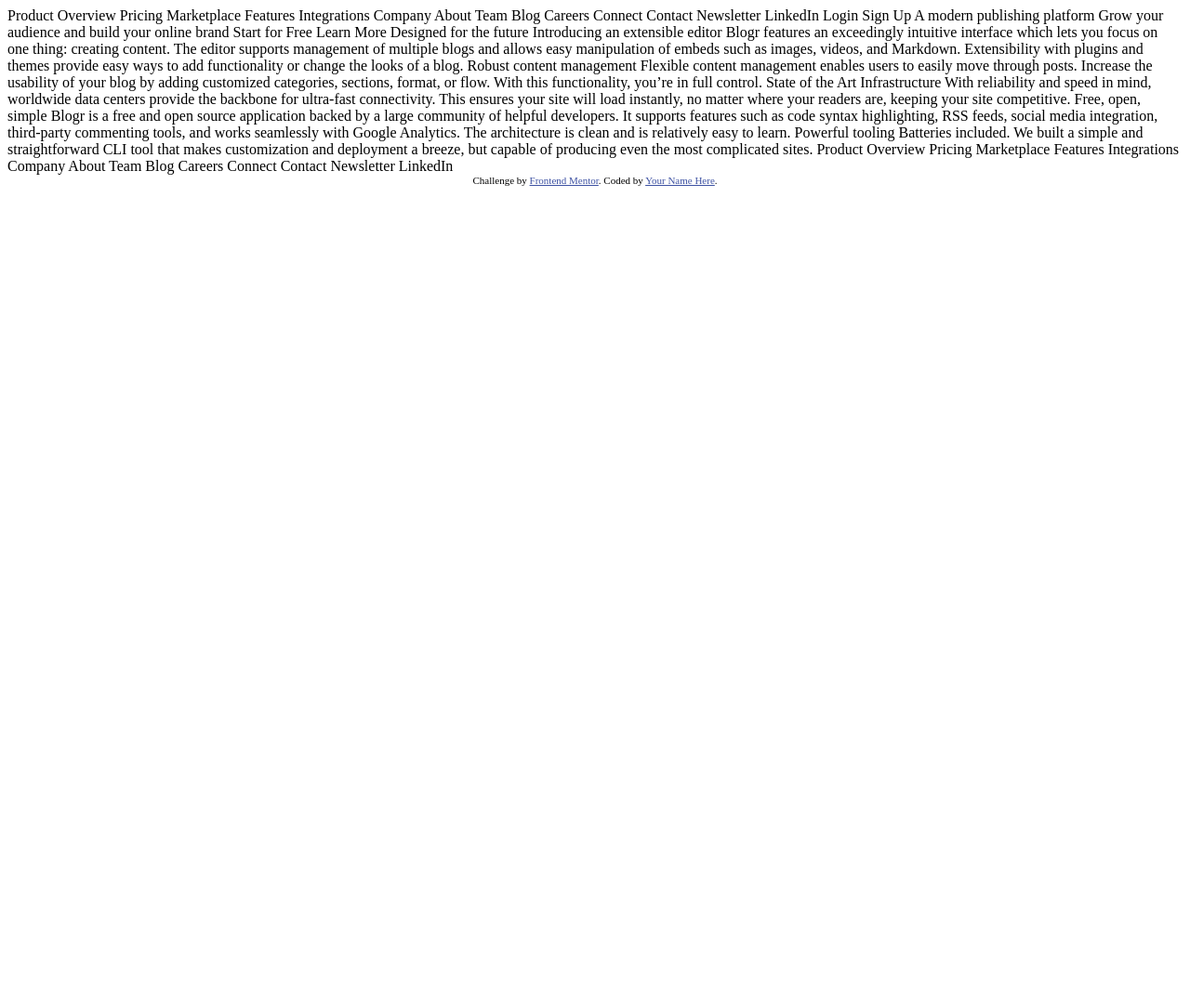
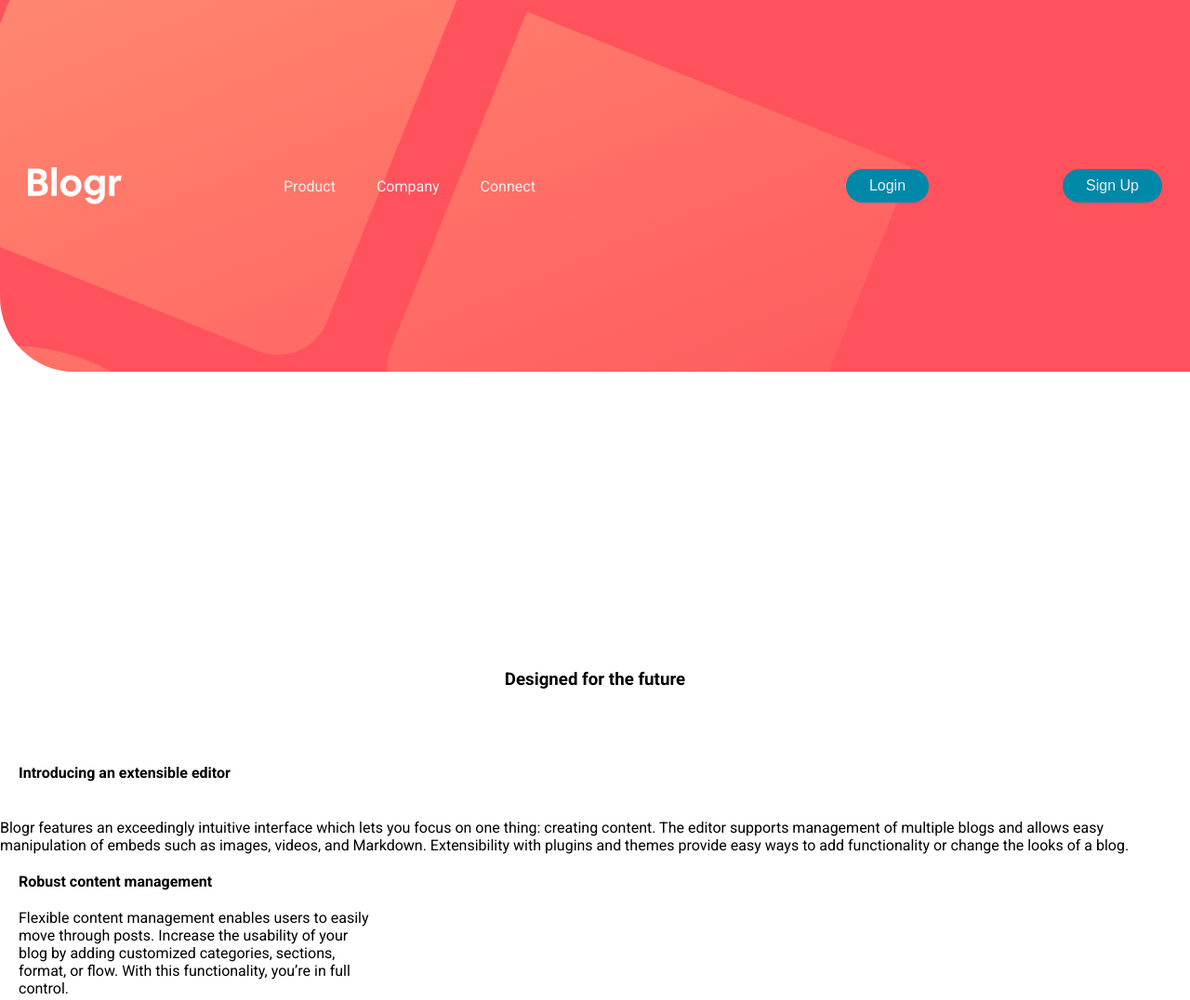
Before and after one commit to applewhite504/blogr-landing-page-main, a plain HTML site: page index.html in a window 1280 px wide. Shown: the top 1076 px of the page at 93% size. Before the commit the page ends 800 px from the top, so only its background shows below. Drawn offline with Linux system fonts and the light colour scheme.

Commit message:
first commit

```diff
--- a/index.html
+++ b/index.html
@@ -5,7 +5,7 @@
   <meta name="viewport" content="width=device-width, initial-scale=1.0"> <!-- displays site properly based on user's device -->
 
   <link rel="icon" type="image/png" sizes="32x32" href="./images/favicon-32x32.png">
-
+  <link rel="stylesheet" href="style.css">
   <title>Frontend Mentor | [Blogr]</title>
 
   <!-- Feel free to remove these styles or customise in your own stylesheet 👍 -->
@@ -15,60 +15,111 @@
   </style>
 </head>
 <body>
-  Product
+    <header>
+      <img class="logo" src="images/logo.svg" alt="logo">
+      <nav>
+          <ul class="nav_links">
+              <li><a href="#">Product</a></li>
+              <li><a href="#">Company</a></li>
+              <li><a href="#">Connect</a></li>
+          </ul>
+      </nav>
+      <a class="left" href="#"><button>Login</button></a>
+      <a class="right" href="#"><button>Sign Up</button></a>
+    </header>
 
-  Overview
-  Pricing
-  Marketplace
-  Features
-  Integrations
 
-  Company
 
-  About
-  Team
-  Blog
-  Careers
 
-  Connect
 
-  Contact
-  Newsletter
-  LinkedIn
 
-  Login
-  Sign Up
 
-  A modern publishing platform
-  Grow your audience and build your online brand
 
-  Start for Free
-  Learn More
 
-  Designed for the future
 
-  Introducing an extensible editor
-  Blogr features an exceedingly intuitive interface which lets you focus on one thing: creating content.
+
+
+
+
+<!-- <section id="top">
+
+  <div class="navigation">
+    <ul>
+      <li><a href="#">Product</a>
+        <ul>
+          <li><a href="#">Overview</a></li>
+          <li><a href="#">Pricing</a></li>
+          <li><a href="#">Marketplace</a></li>
+          <li><a href="#">Features</a></li>
+          <li><a href="#">Integrations</a></li>
+        </ul>
+      </li>
+      <li><a href="#">Company</a>
+        <ul>
+          <li><a href="#">About</a></li>
+          <li><a href="#">Team</a></li>
+          <li><a href="#">Blog</a></li>
+          <li><a href="#">Careers</a></li>
+        </ul>
+      </li>
+      <li><a href="#">Connect</a>
+        <ul>
+          <li><a href="#">Contact</a></li>
+          <li><a href="#">Newsletter</a></li>
+          <li><a href="#">LinkedIn</a></li>
+        </ul>
+      </li>
+    </ul>
+  </div> -->
+
+    <!-- <div class="nav-button">
+      <button id="loginBtn">Login</button>
+      <button id="signupBtn">Sign Up</button>
+    </div>
+
+
+  <h1>A modern publishing platform</h1>
+  <p>Grow your audience and build your online brand</p>
+
+    <div class="enter-button">
+    <button id="startBtn">Start for Free</button>
+    <button id="learnBtn">Learn More</button>
+  </div> -->
+
+  <div class="middle-container">
+
+  <h3>Designed for the future</h3>
+
+  <h4>Introducing an extensible editor</h4>
+  <p></p>Blogr features an exceedingly intuitive interface which lets you focus on one thing: creating content.
   The editor supports management of multiple blogs and allows easy manipulation of embeds such as images,
   videos, and Markdown. Extensibility with plugins and themes provide easy ways to add functionality or
   change the looks of a blog.
 
-  Robust content management
-  Flexible content management enables users to easily move through posts. Increase the usability of your blog
-  by adding customized categories, sections, format, or flow. With this functionality, you’re in full control.
+  <h4>Robust content management</h4>
+  <p>Flexible content management enables users to easily move through posts. Increase the usability of your blog
+  by adding customized categories, sections, format, or flow. With this functionality, you’re in full control.</p>
+</div>
 
-  State of the Art Infrastructure
-  With reliability and speed in mind, worldwide data centers provide the backbone for ultra-fast connectivity.
-  This ensures your site will load instantly, no matter where your readers are, keeping your site competitive.
+<div class="lower-container">
 
-  Free, open, simple
-  Blogr is a free and open source application backed by a large community of helpful developers. It supports
+</div>
+<h4>State of the Art Infrastructure</h4>
+  <p>With reliability and speed in mind, worldwide data centers provide the backbone for ultra-fast connectivity.
+  This ensures your site will load instantly, no matter where your readers are, keeping your site competitive.</p>
+
+  <h4>Free, open, simple</h4>
+  <p>Blogr is a free and open source application backed by a large community of helpful developers. It supports
   features such as code syntax highlighting, RSS feeds, social media integration, third-party commenting tools,
-  and works seamlessly with Google Analytics. The architecture is clean and is relatively easy to learn.
+  and works seamlessly with Google Analytics. The architecture is clean and is relatively easy to learn.</p>
 
-  Powerful tooling
-  Batteries included. We built a simple and straightforward CLI tool that makes customization and deployment a breeze, but
-  capable of producing even the most complicated sites.
+  <h4>Powerful tooling</h4>
+  <p>Batteries included. We built a simple and straightforward CLI tool that makes customization and deployment a breeze, but
+  capable of producing even the most complicated sites.</p>
+
+</div>
+
+<!-- <footer>
 
   Product
 
@@ -90,10 +141,11 @@
   Contact
   Newsletter
   LinkedIn
+</footer> -->
 
-  <div class="attribution">
+  <!-- <div class="attribution">
     Challenge by <a href="https://www.frontendmentor.io?ref=challenge" target="_blank">Frontend Mentor</a>.
     Coded by <a href="#">Your Name Here</a>.
-  </div>
+  </div> -->
 </body>
 </html>
--- /dev/null
+++ b/style.css
@@ -0,0 +1,186 @@
+@import url('https://fonts.googleapis.com/css2?family=Roboto:wght@400;700&display=swap');
+
+* {
+  box-sizing: border-box;
+  margin: 0;
+  padding: 0;
+  /* background-color: orange; */
+}
+
+body {
+  font-family: 'Roboto', sans-serif;
+  /* display: flex;
+  flex-direction: column; */
+  height: 100vh;
+  overflow: hidden;
+}
+
+li, a, button {
+    font-size: 16px;
+    color: #edf0f1;
+    text-decoration: none;
+}
+
+header {
+    height: 50vh;
+    display: flex;
+    position: relative;
+    justify-content: space-between;
+    align-items: center;
+    padding: 30px;
+    background-color: #ff525d;
+    background-image: url("./images/bg-pattern-intro.svg");
+    background-position: -550px -450px;
+    background-repeat: no-repeat;
+    background-size: 1800px;
+    border-radius: 0 0 0 80px;
+}
+
+.nav_links {
+    list-style: none;
+    position: relative;
+    right: 50px;
+}
+
+.nav_links li {
+    display: inline-block;
+    padding: 0px 20px;
+}
+
+.nav_links li a {
+    transition: all 0.3s ease 0;
+}
+
+.nav_links li a:hover {
+    color: pink;
+}
+
+button {
+    padding: 9px 25px;
+    background-color: rgba(0, 136, 169, 1);
+    border: none;
+    border-radius: 50px;
+    cursor: pointer;
+    transition: all 0.3s, ease 0s;
+}
+
+button:hover {
+    background-color: rgba(0, 136, 169, 0.8);
+}
+
+.left {
+    position: relative;
+    left: 60px;
+}
+
+
+
+
+
+
+
+
+
+
+
+
+
+/*#top {
+    /* display: inline;
+    background-color: orange;
+    height: 50vh;
+}
+
+.navigation {
+    width: 100%;
+}
+.navigation ul {
+    display: flex;
+    margin-left: 130px;
+
+}
+
+.navigation ul li {
+    list-style: none;
+    position: relative;
+    padding: 10px 0;
+    transition: 0.5s;
+    /* box-sizing: border-box;
+}
+
+.navigation ul li a {
+    text-decoration: none;
+    padding: 0 20px;
+    color: #fff;
+}
+
+.navigation ul li ul {
+    position: absolute;
+    top: 44px;
+    left: 0;
+    display: block;
+    width: 200px;
+    transition: 0.5s;
+    visibility: hidden;
+}
+
+.navigation ul li:hover ul {
+    opacity: 1;
+    visibility: visible;
+}
+
+.nav-button {
+    display: flex;
+    justify-content: flex-end;
+    margin-top: 0;
+}
+
+
+
+.enter-button {
+    display: block;
+    text-align: center;
+}
+
+.enter-button #startBtn {
+    background-color: #fff;
+    color: orange;
+    border: none;
+    border-radius: 20px;
+    padding: 10px 20px;
+    margin: 15px;
+}
+
+.enter-button #learnBtn {
+    background-color: orange;
+    color: #fff;
+    border: none;
+}
+
+
+h1, p {
+    text-align: center;
+}*/
+
+.middle-container {
+    padding-top: 320px;
+    padding-bottom: 100px;
+}
+
+.middle-container h3 {
+    text-align: center;
+    padding-bottom: 60px;
+}
+
+.middle-container h4 {
+    display: flex;
+    margin: 20px 20px;
+    justify-content: left;
+}
+
+.middle-container p {
+    display: flex;
+    margin: 20px 20px;
+    width: 30%;
+    justify-content: center;
+}
```
